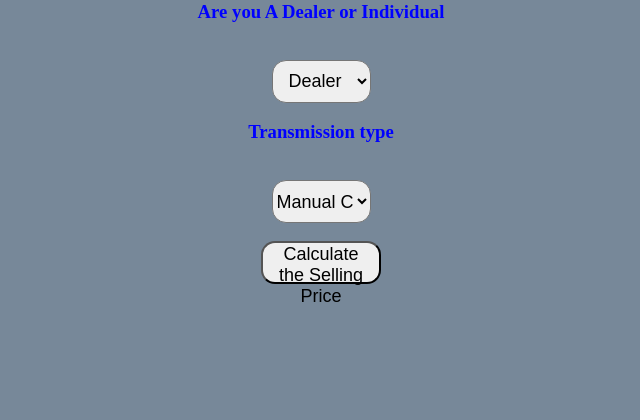
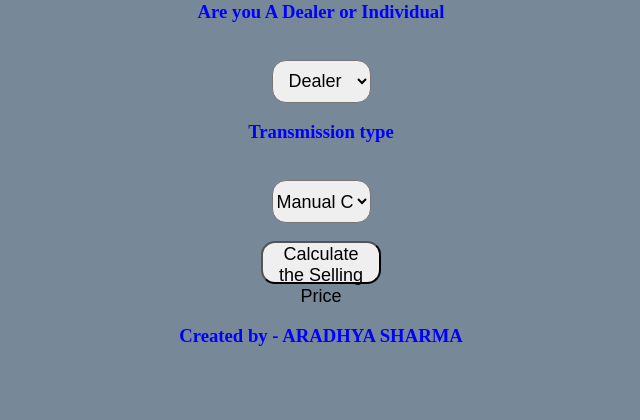
Before and after one commit to aradhay-sharma/Car-Prediction, a Flask app: page / in a window 1280 px wide. Shown: the part 584-1004 px from the top of the page, without its empty margins (319-959 px from the left). Before the commit the page ends 886 px from the top, so only its background shows below. Run offline with Flask 2, Linux system fonts and the light colour scheme; parts of the project's set-up code (start-up, migrations or seed data) failed here and were passed over.

Commit message:
Update index.html

```diff
--- a/templates/index.html
+++ b/templates/index.html
@@ -32,7 +32,7 @@
             </select>
             <br><br><button id="sub" type="submit ">Calculate the Selling Price</button>
             <br>
-
+            <h3>Created by - ARADHYA SHARMA</h3>
 
 
 
```
